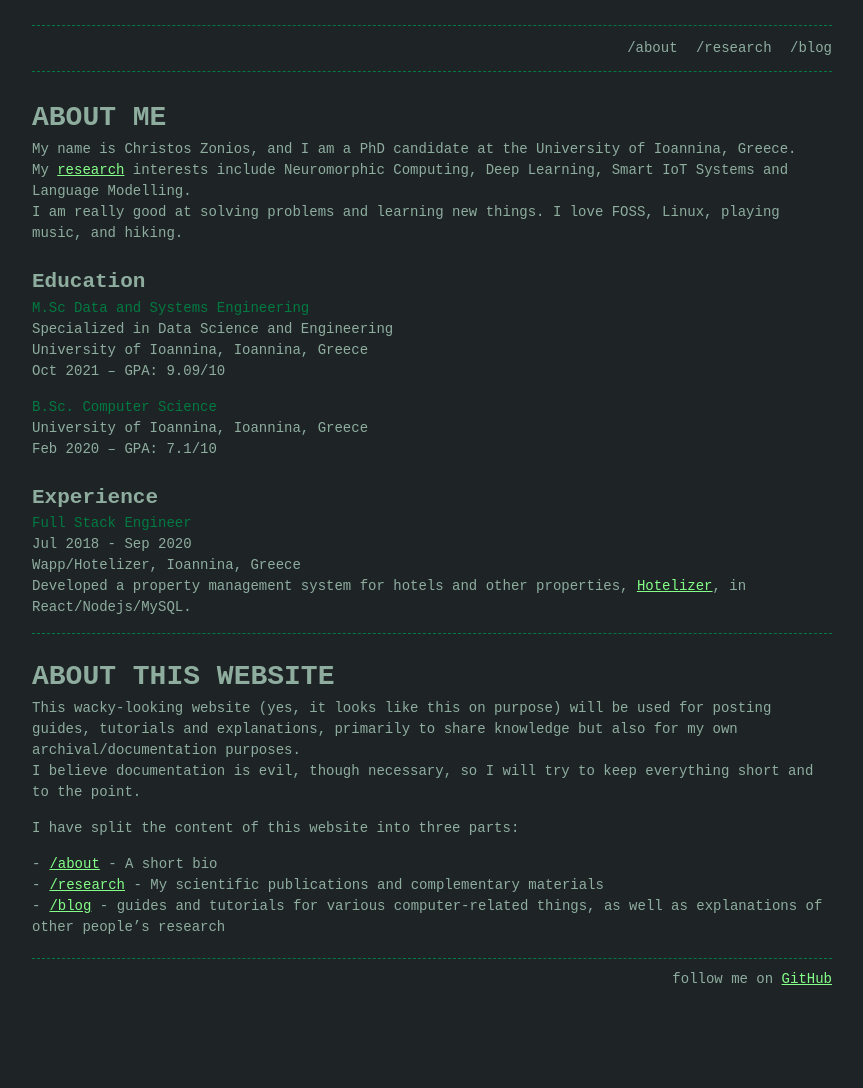
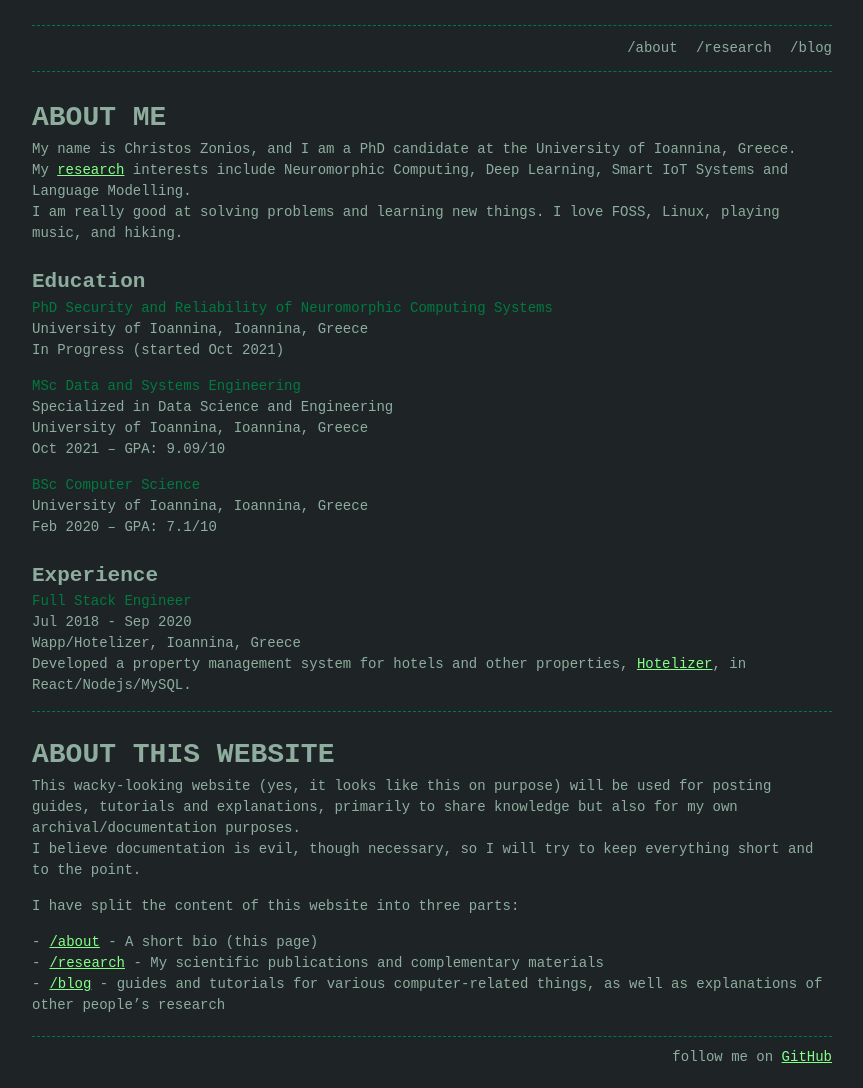
Before and after one commit to czonios/czonios.github.io, a Jekyll site: the page built from index.md, in a window 1280 px wide. Shown: the whole page, without its empty margins (208-1071 px from the left). Built offline with Jekyll 4.4.1, drawn with Linux system fonts in a browser that asks for light colours; before the commit the page ends 1010 px from its top, so only the background shows below that.

Commit message:
add phd and fix link

```diff
--- a/index.md
+++ b/index.md
@@ -12,12 +12,16 @@ I am really good at solving problems and learning new things. I love FOSS, Linux
 
 ## Education
 
-`M.Sc Data and Systems Engineering`
+`PhD Security and Reliability of Neuromorphic Computing Systems`
+University of Ioannina, Ioannina, Greece
+In Progress (started Oct 2021)
+
+`MSc Data and Systems Engineering`
 Specialized in Data Science and Engineering
 University of Ioannina, Ioannina, Greece
 Oct 2021 -- GPA: 9.09/10
 
-`B.Sc. Computer Science`
+`BSc Computer Science`
 University of Ioannina, Ioannina, Greece
 Feb 2020 -- GPA: 7.1/10
 
@@ -35,7 +39,7 @@ This wacky-looking website (yes, it looks like this on purpose) will be used for
 I believe documentation is evil, though necessary, so I will try to keep everything short and to the point.
 
 I have split the content of this website into three parts:
-* [/about](/about) - A short bio
+* [/about](/) - A short bio (this page)
 * [/research](/research) - My scientific publications and complementary materials
 * [/blog](/blog) - guides and tutorials for various computer-related things, as well as explanations of other people's research
 
```
